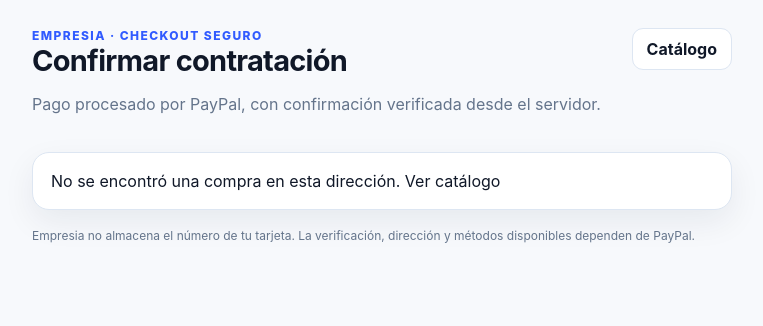
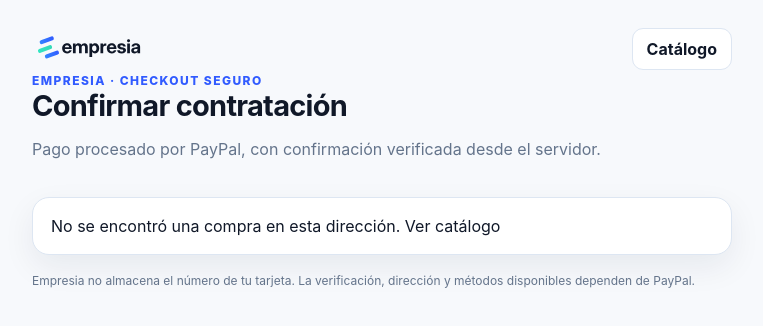
Before and after one commit to angelberiguete-pixel/crm, a Next.js app: page /empresia/checkout in a window 1280 px wide. Shown: the top 326 px of the page, without its empty margins (258-1021 px from the left). Built offline with nearby package versions, Linux system fonts and the light colour scheme.

Commit message:
style(brand): preserve Empresia identity across trial, catalog and checkout

```diff
--- a/app/empresia/checkout/page.tsx
+++ b/app/empresia/checkout/page.tsx
@@ -1,6 +1,7 @@
 "use client";
 
 import Link from "next/link";
+import Image from "next/image";
 import {useCallback,useEffect,useRef,useState} from "react";
 import {supabase} from "@/lib/supabase";
 
@@ -104,7 +105,7 @@ export default function EmpresiaCheckout(){
  const success=status==="paid"||status==="active";
  return <main className="content" style={{maxWidth:760,minHeight:"100vh",margin:"0 auto"}}>
   <header className="topbar">
-   <div><div className="eyebrow">EMPRESIA · CHECKOUT SEGURO</div>
+   <div><Link href="/empresia" aria-label="Empresia, inicio"><Image src="/empresia-logo.svg" width={145} height={41} alt="Empresia" unoptimized/></Link><div className="eyebrow">EMPRESIA · CHECKOUT SEGURO</div>
     <h1>{order?"Estado de tu compra":"Confirmar contratación"}</h1>
     <p className="muted">Pago procesado por PayPal, con confirmación verificada desde el servidor.</p>
    </div>
```
